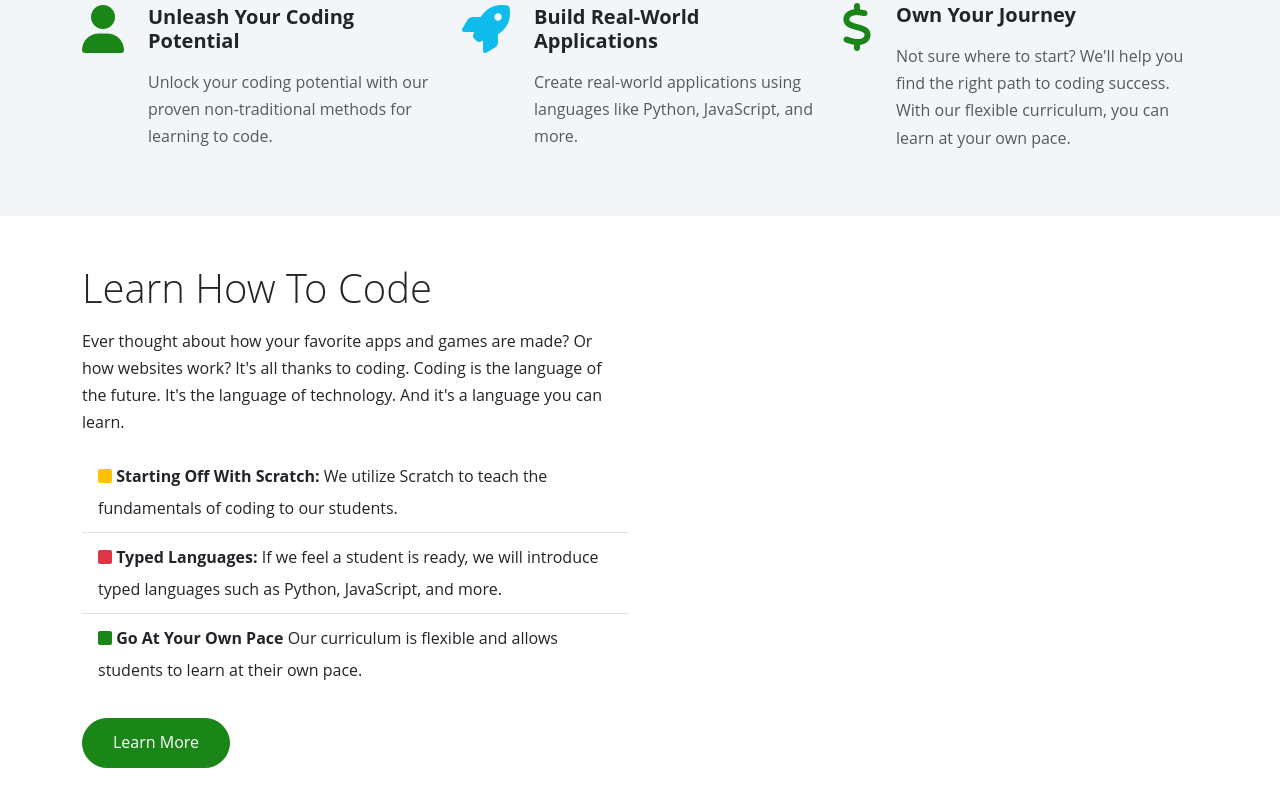
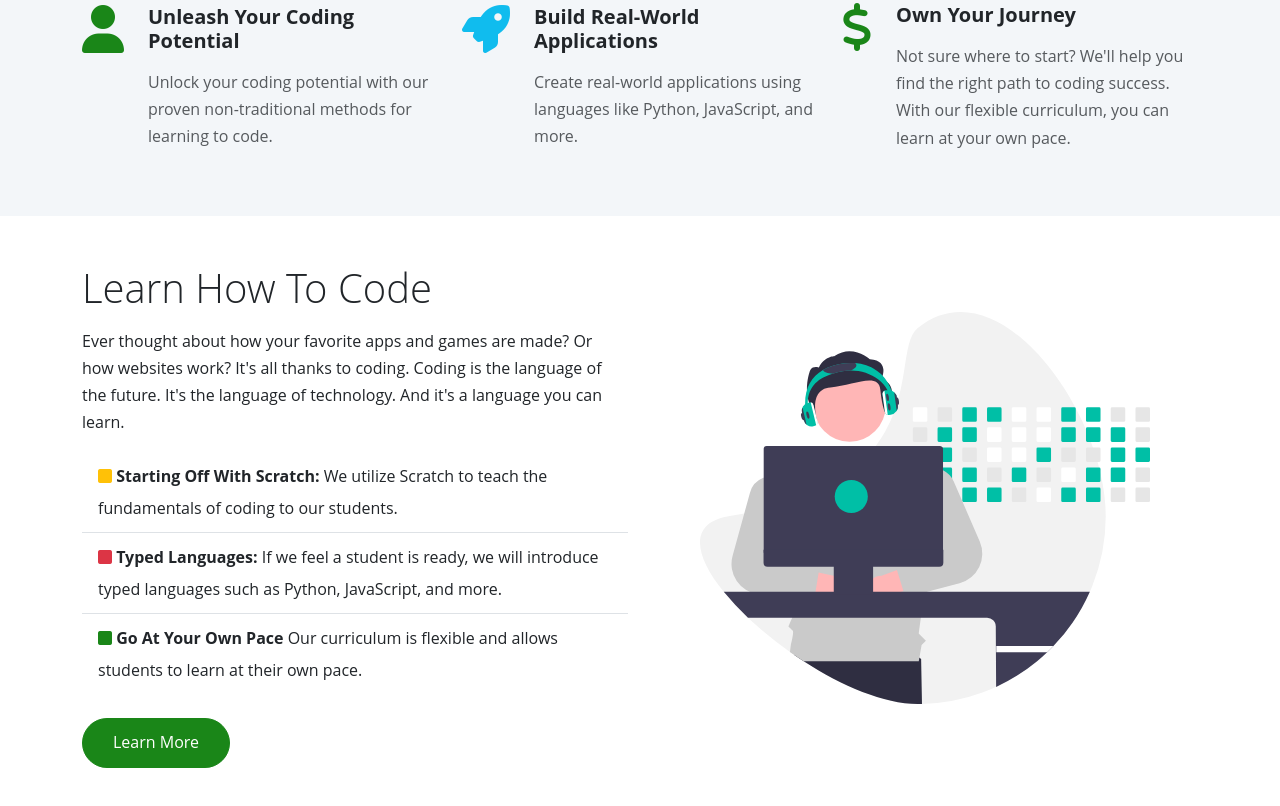
Before and after one commit to clew-bot/tcs-website-mock, a website: page index.html in a window 1280 px wide. Shown: the part 648-1454 px from the top of the page. Drawn offline with Linux system fonts and the light colour scheme.

Commit message:
Add developer image

```diff
--- a/index.html
+++ b/index.html
@@ -177,7 +177,7 @@
             </div>
             <div class="col-lg-6">
               <div class="image-container p-5">
-                <img src="images/description.png" alt="" class="img-fluid" />
+                <img src="images/developer.svg" alt="" class="img-fluid" />
               </div>
             </div>
           </div>
@@ -190,7 +190,7 @@
             <div class="row">
               <div class="col-lg-6">
                 <div class="image-container">
-                  <img src="images/description.png" alt="" class="img-fluid" />
+                  <img src="images/developer.svg" alt="" class="img-fluid" />
                 </div>
               </div>
               <div class="col-lg-6">
```
Also changed, not shown: images/developer.svg (added).
